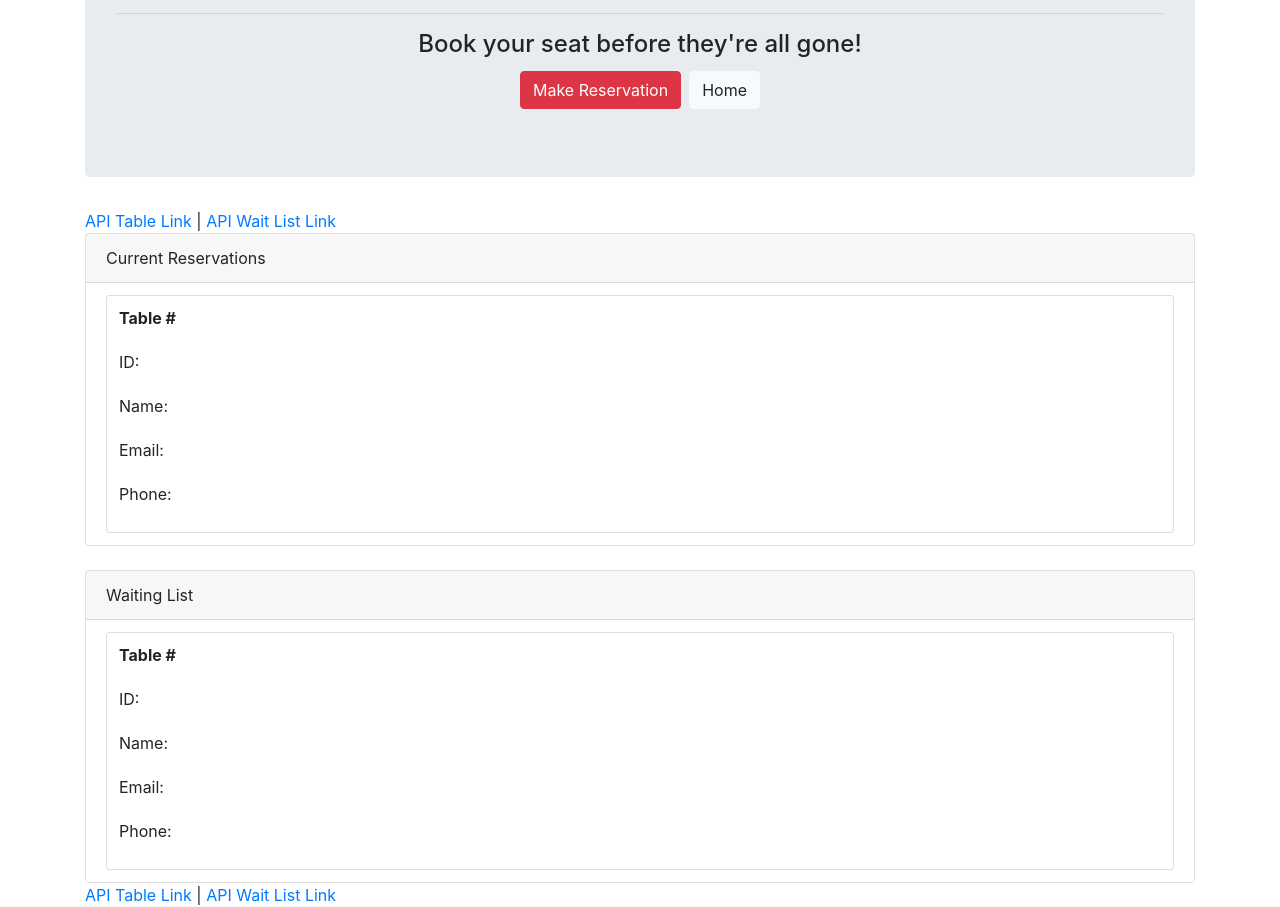
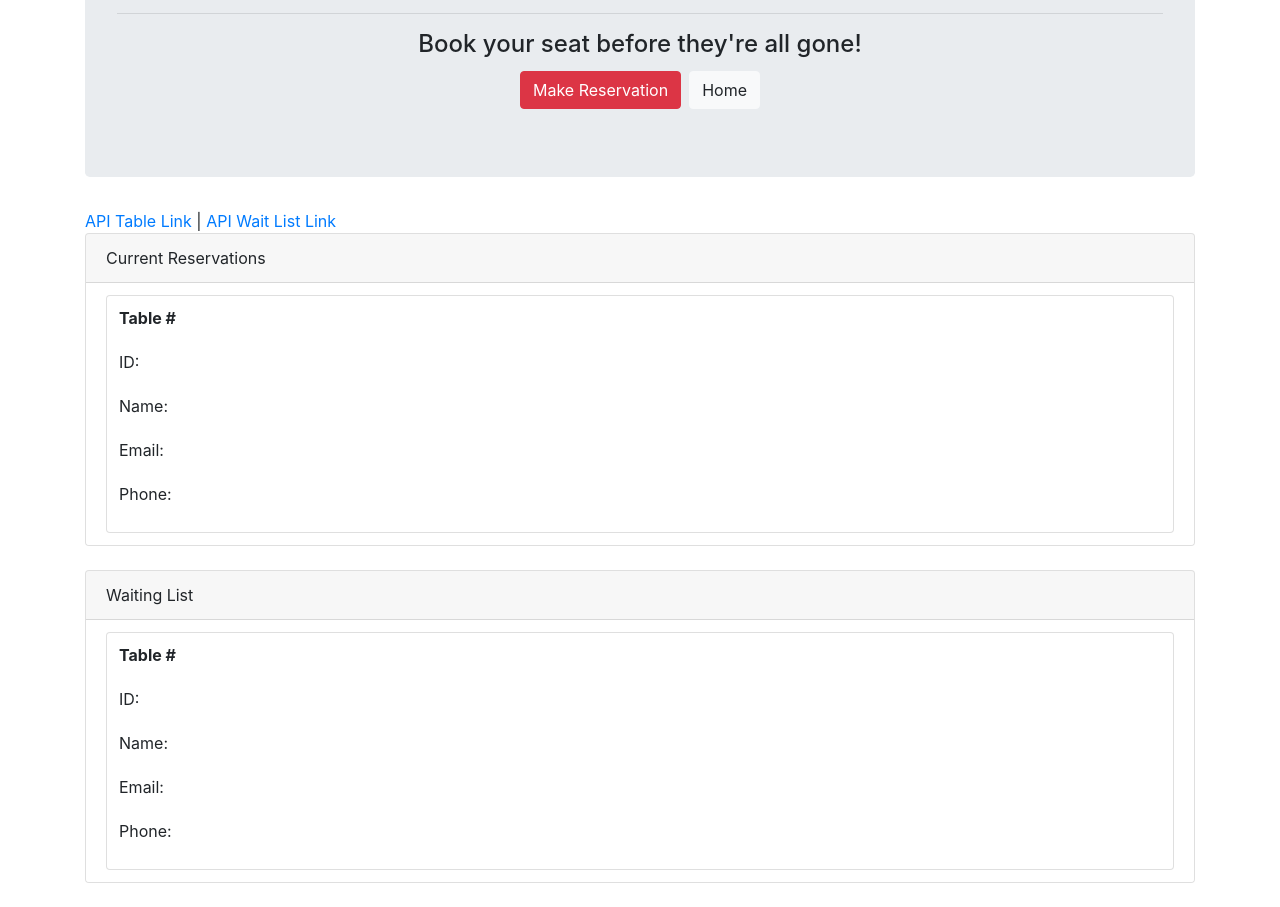
Before and after one commit to austdobe/Hot_restaurant, a website: page view.html in a window 1280 px wide. Shown: the part 115-1022 px from the top of the page. After the commit the page ends 998 px from the top, so only its background shows below. Drawn offline with nearby package versions, Linux system fonts and the light colour scheme.

Commit message:
fixed file

```diff
--- a/view.html
+++ b/view.html
@@ -96,7 +96,6 @@
                         </ul>
 
                     </div>
-                    <a href="#">API Table Link</a> | <a href="#">API Wait List Link</a>
                 </div>
             </div>
     </div>
```
